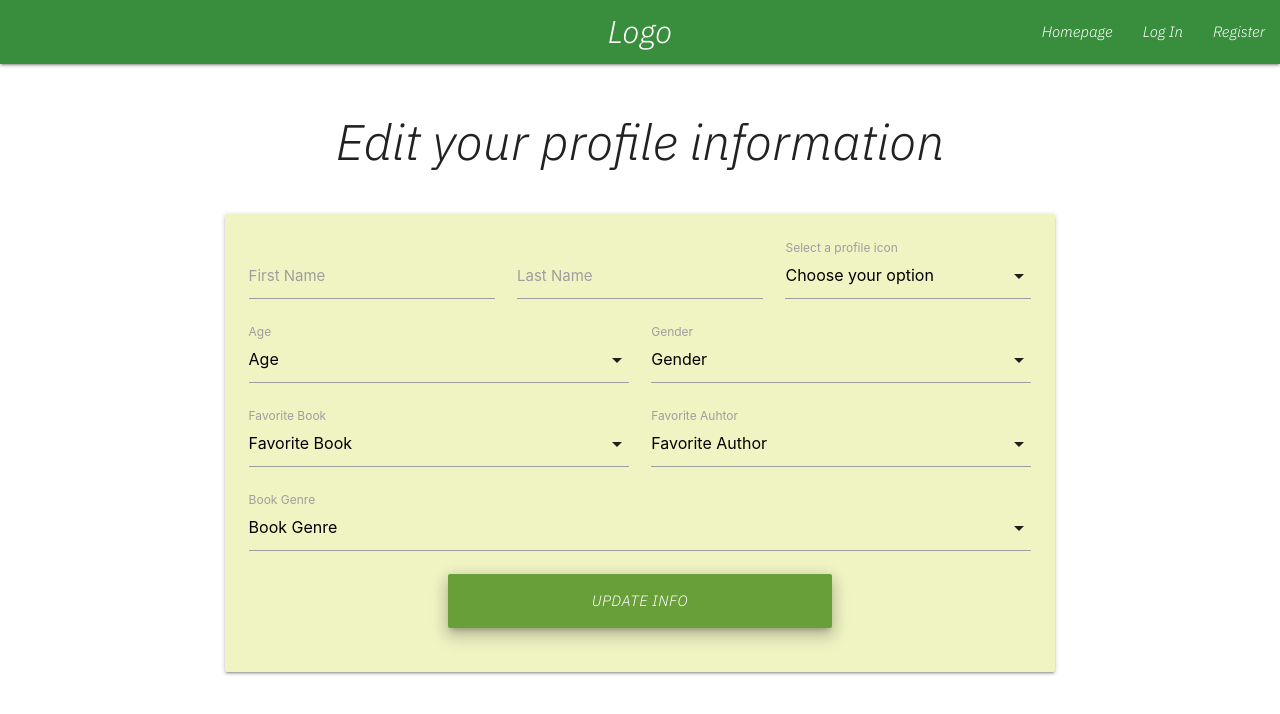
After one commit to matildamuyingo/MilestoneProject3, a Flask app: template templates/edit_profile.html in a window 1280 px wide. The commit adds this page. Shown: the top 714 px of the page. Run offline with Flask 2, Linux system fonts and the light colour scheme; the template is opened without the code that fills it, so the values that code supplies are empty; some libraries are stand-ins or nearby versions.

Commit message:
Added edit profile page

```diff
--- a/app.py
+++ b/app.py
@@ -115,6 +115,25 @@ def profile(username):
     return redirect(url_for('login'))
 
 
+@app.route('/edit_profile/<username>', methods=["GET", "POST"])
+def edit_profile(username):
+    books = list(mongo.db.books.find())
+    genres = list(mongo.db.genres.find())
+
+    user = mongo.db.users.find_one(
+        {'username': username})
+
+    if session['user'] == user['username']:
+        return render_template(
+            'edit_profile.html', username=user, books=books, genres=genres)
+    else:
+        return render_template(
+            'edit_profile.html', username=user, books=books, genres=genres)
+
+    return render_template(
+        'edit_profile.html', username=user, books=books, genres=genres)
+
+
 @app.route('/add_book', methods=["GET", "POST"])
 def add_book():
     if request.method == "POST":
--- /dev/null
+++ b/templates/edit_profile.html
@@ -0,0 +1,112 @@
+{% extends 'base.html' %}
+{% block content %}
+
+    <div class="row center-align">
+        <h3 class="main-heading-text">Edit your profile information</h3>
+    </div>
+
+	<div class="row">
+
+		<form class="col s12 m8 offset-m2" method="POST" action="#">
+        <div class="card-panel  lime lighten-4">
+
+
+            <div class="row register-row">
+                <!--First Name-->
+				<div class="input-field col s6 m4">
+					<input id="first_name" name="first_name" type="text" class="validate">
+					<label for="first_name">First Name</label>
+				</div>
+
+				<!--Last Name-->
+				<div class="input-field col s6 m4">
+					<input id="last_name" name="last_name" type="text" class="validate">
+					<label for="last_name">Last Name</label>
+				</div>
+
+				<div class="input-field col s8 offset-s2 m4">
+					<select class="icons" id="user_icon" name="user_icon">
+                            <option value="" disabled selected>Choose your option</option>
+                        {% for icon in icons %}
+                            <option value="{{ icon.icon_link }}" data-icon="{{icon.icon_path}}">{{icon.icon_name.capitalize()}}</option>
+                        {% endfor %}
+				    </select>
+					<label for="user_icon">Select a profile icon</label>
+				</div>
+			</div>
+
+            <div class="row register-row">
+                <!--Age Field-->
+                <div class="input-field col s6">
+                    <select id="user_age" name="user_age">
+                            <option value="" disabled selected>Age</option>
+                        {% for gender in genders %}
+                            <option value="">Age option</option>
+                        {% endfor %}
+                    </select>
+                        <label for="user_age">Age</label>
+                </div>
+
+                <!--Gender Field-->
+
+                <div class="input-field col s6">
+                    <select id="user_gender" name="user_gender">
+                            <option value="" disabled selected>Gender</option>
+                        {% for gender in genders %}
+                            <option value="{{ gender.gender }}">{{ gender.gender }}</option>
+                        {% endfor %}
+                    </select>
+                        <label for="user_gender">Gender</label>
+                </div>
+            </div>
+
+            <!--Favorite Book-->
+			<div class="row register-row">
+				<div class="input-field col s6">
+                    <select id="fav_book" name="fav_book">
+                            <option value="" disabled selected>Favorite Book</option>
+                        {% for book in books %}
+                            <option value="{{ book.book_title }}">{{ book.book_title }}</option>
+                        {% endfor %}
+                    </select>
+                        <label for="fav_book">Favorite Book</label>
+                </div>
+
+                <!--Favorite Author-->
+                <div class="input-field col s6">
+                    <select id="fav_author" name="fav_author">
+                            <option value="" disabled selected>Favorite Author</option>
+                        {% for author in authors %}
+                            <option value="{{ author.author_name }}">{{ author.author_name }}</option>
+                        {% endfor %}
+                    </select>
+                        <label for="fav_author">Favorite Auhtor</label>
+                </div>
+
+            </div>
+
+
+            <!--Favorite Genre-->
+			<div class="row register-row">
+				<div class="input-field col s12">
+					<select id="genre" name="genre">
+                        <option value="" disabled selected>Book Genre</option>
+                    {% for genre in genres %}
+                        <option value="{{ genre.genre_name }}">{{ genre.genre_name }}</option>
+                    {% endfor %}
+			    </select>
+				<label for="genre">Book Genre</label>
+				</div>
+			</div>
+
+            <!--Submit Button-->
+            <div class="row center-align">
+                <button type="submit" class="btn-large light-green darken-2 duo-buttons z-depth-3">Update Info</button>
+            </div>
+        </div>
+		</form>
+
+	</div>
+
+
+{% endblock %}
--- a/templates/profile.html
+++ b/templates/profile.html
@@ -42,7 +42,7 @@
                 {% if session.user|lower == username.username|lower %}
                 <!--Edit Button for About Me-->
 				<div class="row center-align">
-					<a href="#" class="btn-large edit-buttons light-green darken-2 z-depth-3"><i>Edit Info</i></a>
+					<a href="{{ url_for('edit_profile',  username=username.username) }}" class="btn-large edit-buttons light-green darken-2 z-depth-3"><i>Edit Info</i></a>
 				</div>
                 {% endif %}
             </div>
```
